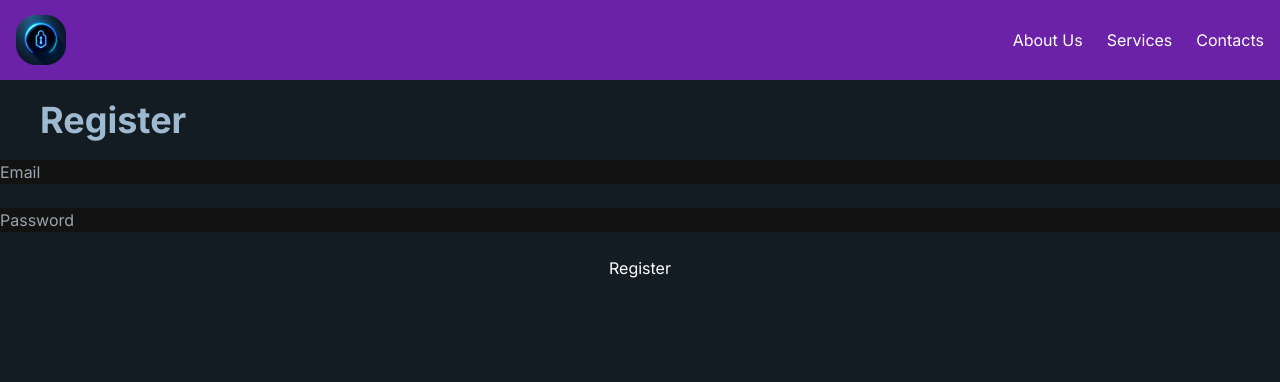
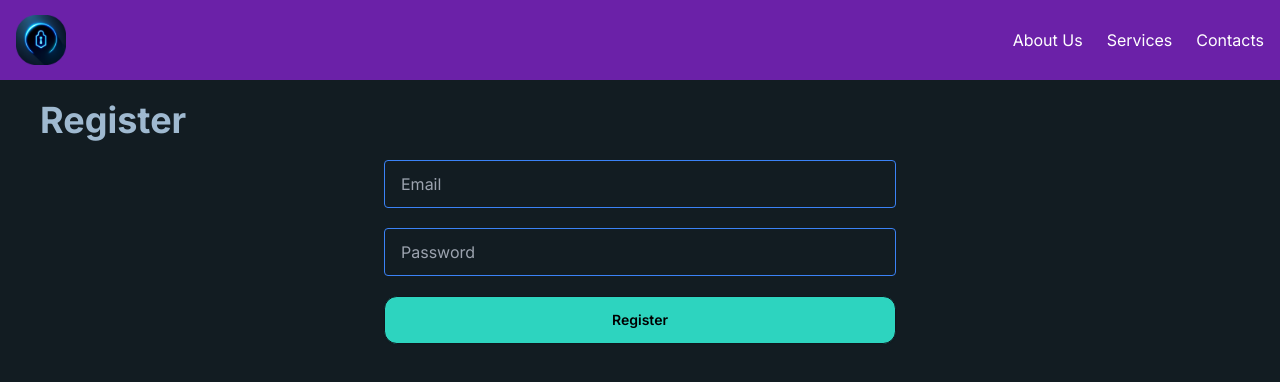
Before and after one commit to FabioKaelin/password-safe, a Next.js app in the folder frontend-safe/: page /register in a window 1280 px wide. Shown: the top 382 px of the page. Built offline with nearby package versions, Linux system fonts and the light colour scheme.

Commit message:
Registration inherits theme and contents of login

```diff
--- a/frontend-safe/src/app/register/page.tsx
+++ b/frontend-safe/src/app/register/page.tsx
@@ -1,19 +1,23 @@
 "use client"
 
-import { useRouter } from "next/navigation";
+import {useRouter} from "next/navigation";
 import Header from "../components/Header";
-import { User } from "../login/page";
-import { useState } from "react";
-import { RegisterUser } from "./api";
-import { LogInToVault } from "../login/api";
+import {User} from "../login/page";
+import React, {useState} from "react";
+import {RegisterUser} from "./api";
+import {LogInToVault} from "../login/api";
+import ErrorAlert from "@/app/components/ErrorAlert";
+import Link from "next/link";
 
 export default function Register() {
-  const [user, setUser] = useState<User>({ email: "", password: "" });
+    const [user, setUser] = useState<User>({email: "", password: ""});
+    const [errorMessage, setErrorMessage] = useState<string | null>(null)
 
     const router = useRouter();
 
     const handleRegister = async (e: React.FormEvent) => {
         e.preventDefault();
+        setErrorMessage(null);
         try {
             const resp = await RegisterUser(user);
 
@@ -35,24 +39,42 @@ export default function Register() {
             if (resp.status === 200) {
                 router.push("/vault");
             } else {
-        router.push("/loginfailed");
+
+                setErrorMessage("Error! It's on us. Sorry :( Please try again later");
             }
         } catch (error) {
             console.error("Error logging in:", error);
+            setErrorMessage("An unexpected error occurred. Please try again later.");
         }
     }
 
     return (
-    <div>
-      <Header title={"Register"} />
-      <form className="grid grid-gap-5 grid-row-7 text-black" onSubmit={handleRegister}>
-        <input type="text" placeholder="Email" onChange={(e) => setUser({ ...user, email: e.target.value })} />
-        <br />
-        <input type="password" placeholder="Password" onChange={(e) => setUser({ ...user, password: e.target.value })} />
-        <br />
-        <button type="submit" className="text-white">Register</button>
-        <br />
+        <div className="relative min-h-screen">
+            <Header title={"Register"}/>
+            {errorMessage && (
+                <div className="absolute top-0 left-1/2 transform -translate-x-1/2 mt-4 z-10">
+                    <ErrorAlert message={errorMessage}/>
+                </div>
+            )}
+            <div className="flex justify-center items-center min-h-full">
+                <form className="grid gap-5 text-black w-2/5" onSubmit={handleRegister}>
+                    <input
+                        type="text"
+                        placeholder="Email"
+                        className={"px-4 py-2 input input-bordered border border-blue-500 text-white rounded w-full"}
+                        onChange={(e) => setUser({...user, email: e.target.value})}
+                    />
+                    <input
+                        type="password"
+                        placeholder="Password"
+                        className={"px-4 py-2 input input-bordered border border-blue-500 text-white rounded w-full"}
+                        onChange={(e) => setUser({...user, password: e.target.value})}
+                    />
+                    <button type="submit" className="btn bg-teal-400 hover:bg-teal-500 text-black">
+                        Register
+                    </button>
                 </form>
+            </div>
         </div>
     );
 }
```
Lines whose indentation alone changed are shown as unchanged.
